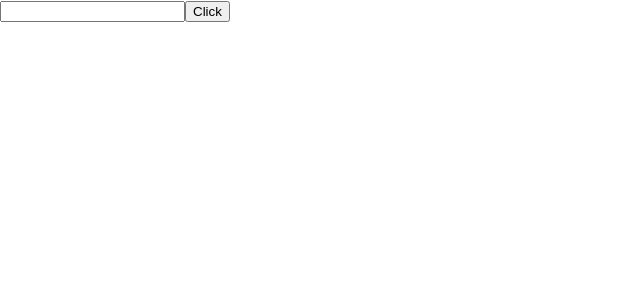
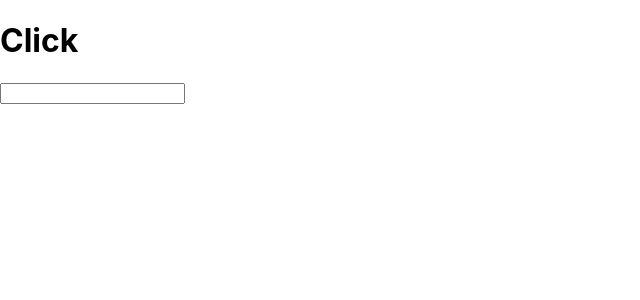
Before and after one commit to Gajendra786/reactjs, a React (Create React App) app: page / in a window 1280 px wide. Shown: the top 300 px of the page, without its empty margins (0-640 px from the left). Built offline with nearby package versions, Linux system fonts and the light colour scheme.

Commit message:
binding,controlled,uncontrolled

```diff
--- a/src/App.js
+++ b/src/App.js
@@ -1,9 +1,12 @@
 // import ListComponent from "./Components/List/ListComponent"
 // import StateFull from "./Components/stateFull&less/StateFull"
-import Uncontrolled from "./Components/uncontrolled/Uncontrolled"
+// import Uncontrolled from "./Components/uncontrolled/Uncontrolled"
+// import Controlled from "./Components/controlled/Controlled"
+// import Oneway  from "./Components/binding/Oneway"
+import TwoWay  from "./Components/binding/Twoway"
 function App() {
   return (
-    <Uncontrolled />
+    <TwoWay />
   );
 }
 
--- /dev/null
+++ b/src/Components/binding/Oneway.js
@@ -0,0 +1,20 @@
+import React,{useState} from 'react'
+
+const OneWay = () => {
+    const [inputval,setInputval] = useState("")
+    const inputHandler = (e)=>{
+        setInputval(e.target.value)
+    }
+    const clickHandler = ()=>{
+        console.log(inputval)
+        setInputval("")
+    }
+  return (
+    <div>
+        <h1 onClick={clickHandler}>Click</h1>
+        <input type='text' onChange={inputHandler}/>
+    </div>
+  )
+}
+
+export default OneWay
--- /dev/null
+++ b/src/Components/binding/Twoway.js
@@ -0,0 +1,19 @@
+import React,{useState} from 'react'
+
+const TwoWay = () => {
+    const [inputval,setInputval] = useState("")
+    const inputHandler = (e)=>{
+        setInputval(e.target.value)
+    }
+    const clickHandler = ()=>{
+        setInputval("")
+    }
+  return (
+    <div>
+        <h1 onClick={clickHandler}>Click</h1>
+        <input type='text' value={inputval} onChange={inputHandler}/>
+    </div>
+  )
+}
+
+export default TwoWay
--- /dev/null
+++ b/src/Components/controlled/Controlled.js
@@ -0,0 +1,19 @@
+import React,{useState} from 'react'
+
+const Controlled = () => {
+    const [inputval,setInputval] = useState("")
+    const inputHandler = (e)=>{
+        setInputval(e.target.value)
+    }
+    const clickHandler = ()=>{
+        console.log(inputval)
+    }
+  return (
+    <div>
+        <h1 onClick={clickHandler}>Click</h1>
+        <input type='text' onChange={inputHandler}/>
+    </div>
+  )
+}
+
+export default Controlled
--- a/src/Components/uncontrolled/Uncontrolled.js
+++ b/src/Components/uncontrolled/Uncontrolled.js
@@ -1,17 +1,18 @@
-import React, { useRef } from 'react'
+import React, { useRef } from "react";
 
 const Uncontrolled = () => {
-    let val = useRef("")
-    const clickHandler = ()=>{
-        console.log(val.current.value)
-        // let val2 = document.ge
-    }
+  let inputVal = useRef("")
+  const clickHandler = (event)=>{
+    console.log(inputVal.current,"1")
+    let inputVal2 = document.getElementById('input')
+    console.log(inputVal2,"2")
+  }
   return (
-   <div>
-    <input ref={val} type='text'/>
-    <button onClick={clickHandler}>Click</button>
-   </div>
-  )
-}
+    <>
+    <h1 onClick={()=>clickHandler()}>Click</h1>
+    <input type="text" id="input" ref={inputVal}/>
+    </>
+  );
+};
 
-export default Uncontrolled
+export default Uncontrolled;
```
